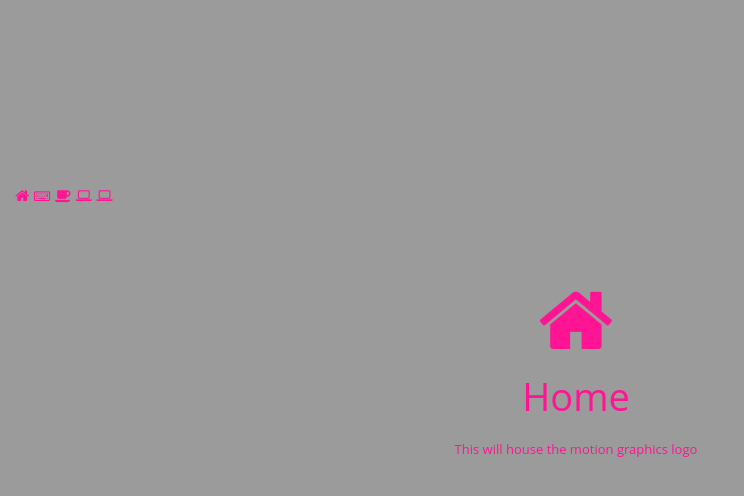
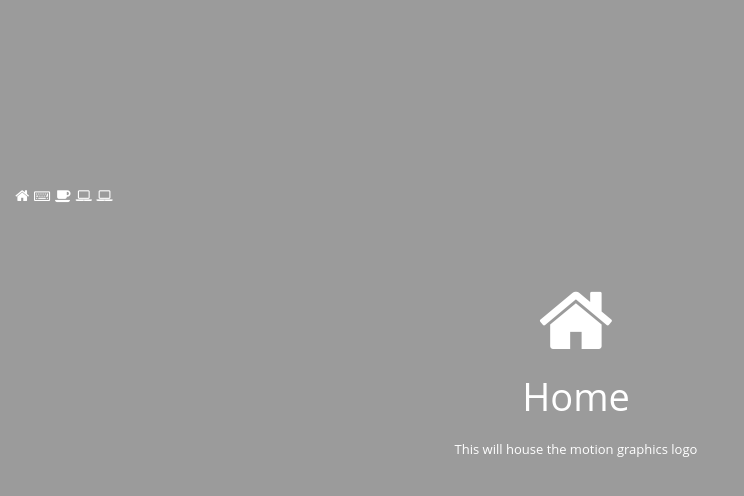
Before and after one commit to 1821Interactive/1821Interactive, a plain HTML site: page index.html in a window 1280 px wide. Shown: the part 122-618 px from the top of the page, without its empty margins (0-744 px from the left). Drawn offline with nearby package versions, Linux system fonts and the light colour scheme.

Commit message:
change icon color

```diff
--- a/css/style.css
+++ b/css/style.css
@@ -90,14 +90,14 @@ ul {
 }
 
 .icon {
-  color: deeppink;
+  color: #fff;
   font-size: 60px;
   display: block;
 }
 
 ul .icon:hover {
   opacity: 0.6;
-  font-size: 60px;
+
 }
 
 #p1 .icon .title {
```
